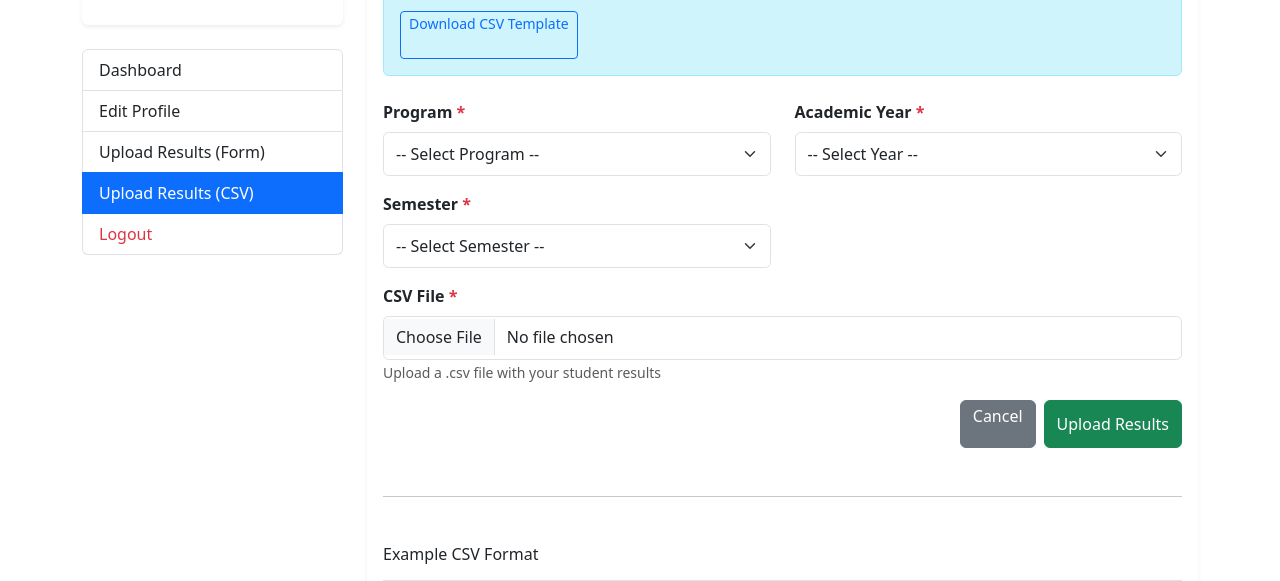
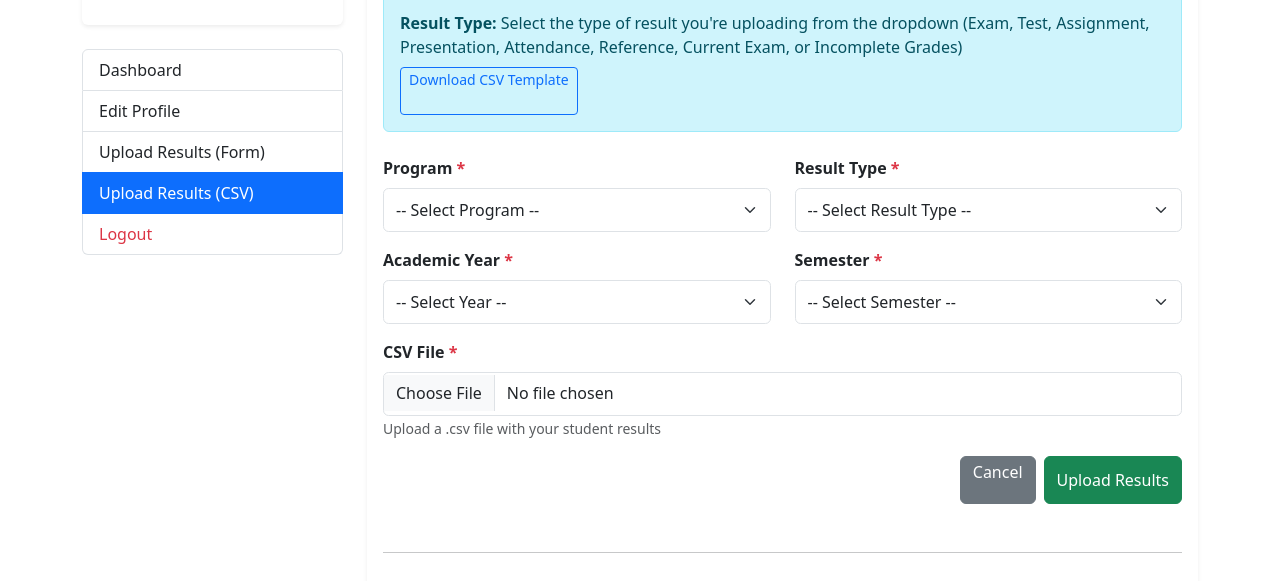
Before and after one commit to Kekeni-hub/etusl-result, a Django app: page /lecturer/upload-results-csv/ in a window 1280 px wide. Shown: the part 338-919 px from the top of the page. Run offline with Django 5.2, Linux system fonts and the light colour scheme; a user stored in the database is signed in; tables that the repository leaves empty hold one stand-in row (values such as "Sample post").

Commit message:
Add result type selection to CSV upload feature
- Add result_type selector dropdown on CSV upload page
- Support new result types: reference, current_exam, incomplete_grades
- Update upload_results_csv view to capture and validate result_type
- Use selected result_type when creating/updating Result records
- Add proper error handling for Result creation failures
- Update template context to include result_types list
- Update CSV instructions to mention result type selection
- Validate that result_type is selected before processing upload

```diff
--- a/lecturer/views.py
+++ b/lecturer/views.py
@@ -956,6 +956,16 @@ def upload_results_csv(request):
         return redirect('lecturer_login')
 
     programs = Program.objects.all()
+    result_types = [
+        ('exam', 'Exam'),
+        ('test', 'Test'),
+        ('assignment', 'Assignment'),
+        ('presentation', 'Presentation'),
+        ('attendance', 'Attendance'),
+        ('reference', 'Reference'),
+        ('current_exam', 'Current Exam'),
+        ('incomplete_grades', 'Incomplete Grades'),
+    ]
     academic_years = [
         ('2023/2024', '2023/2024'),
         ('2024/2025', '2024/2025'),
@@ -969,6 +979,7 @@ def upload_results_csv(request):
     if request.method == 'POST':
         csv_file = request.FILES.get('csv_file')
         program_id = request.POST.get('program')
+        result_type = request.POST.get('result_type')
         academic_year = request.POST.get('academic_year')
         semester = request.POST.get('semester')
 
@@ -986,6 +997,10 @@ def upload_results_csv(request):
 
         if not semester:
             messages.error(request, 'Please select a semester.')
+            return redirect('upload_results_csv')
+
+        if not result_type:
+            messages.error(request, 'Please select a result type.')
             return redirect('upload_results_csv')
 
         try:
@@ -1085,27 +1100,31 @@ def upload_results_csv(request):
                         grade = 'F'
 
                     # Create or update result
-                    result, created = Result.objects.update_or_create(
-                        student=student,
-                        subject=module.name,
-                        result_type='exam',  # Default for CSV bulk upload
-                        academic_year=academic_year,
-                        semester=semester,
-                        defaults={
-                            'program': program,
-                            'department': student.department,
-                            'faculty': student.faculty,
-                            'score': score,
-                            'total_score': total_score,
-                            'grade': grade,
-                            'uploaded_by': lecturer,
-                        }
-                    )
+                    try:
+                        result, created = Result.objects.update_or_create(
+                            student=student,
+                            subject=module.name,
+                            result_type=result_type,
+                            academic_year=academic_year,
+                            semester=semester,
+                            defaults={
+                                'program': program,
+                                'department': student.department,
+                                'faculty': student.faculty,
+                                'score': score,
+                                'total_score': total_score,
+                                'grade': grade,
+                                'uploaded_by': lecturer,
+                            }
+                        )
 
-                    if created:
-                        created_count += 1
-                    else:
-                        updated_count += 1
+                        if created:
+                            created_count += 1
+                        else:
+                            updated_count += 1
+                    except Exception as e:
+                        errors.append(f'Row {row_num}: Failed to create/update result: {str(e)}')
+                        continue
 
                     # Create workflow if needed
                     try:
@@ -1153,6 +1172,7 @@ def upload_results_csv(request):
 
     context = {
         'programs': programs,
+        'result_types': result_types,
         'academic_years': academic_years,
         'semesters': semesters,
     }
--- a/templates/lecturer/upload_results_csv.html
+++ b/templates/lecturer/upload_results_csv.html
@@ -62,6 +62,9 @@
                             <li><strong>Total_Score</strong> - The total possible score (optional, defaults to 100)</li>
                         </ul>
                         <p class="mt-3 mb-0">
+                            <strong>Result Type:</strong> Select the type of result you're uploading from the dropdown (Exam, Test, Assignment, Presentation, Attendance, Reference, Current Exam, or Incomplete Grades)
+                        </p>
+                        <p class="mt-2 mb-0">
                             <a href="{% url 'download_csv_template' %}" class="btn btn-sm btn-outline-primary">
                                 Download CSV Template
                             </a>
@@ -82,6 +85,18 @@
                                 </select>
                             </div>
                             <div class="col-md-6">
+                                <label for="result_type" class="form-label">Result Type <span class="text-danger">*</span></label>
+                                <select name="result_type" id="result_type" class="form-select" required>
+                                    <option value="">-- Select Result Type --</option>
+                                    {% for code, label in result_types %}
+                                        <option value="{{ code }}">{{ label }}</option>
+                                    {% endfor %}
+                                </select>
+                            </div>
+                        </div>
+
+                        <div class="row mb-3">
+                            <div class="col-md-6">
                                 <label for="academic_year" class="form-label">Academic Year <span class="text-danger">*</span></label>
                                 <select name="academic_year" id="academic_year" class="form-select" required>
                                     <option value="">-- Select Year --</option>
@@ -90,9 +105,6 @@
                                     {% endfor %}
                                 </select>
                             </div>
-                        </div>
-
-                        <div class="row mb-3">
                             <div class="col-md-6">
                                 <label for="semester" class="form-label">Semester <span class="text-danger">*</span></label>
                                 <select name="semester" id="semester" class="form-select" required>
```
